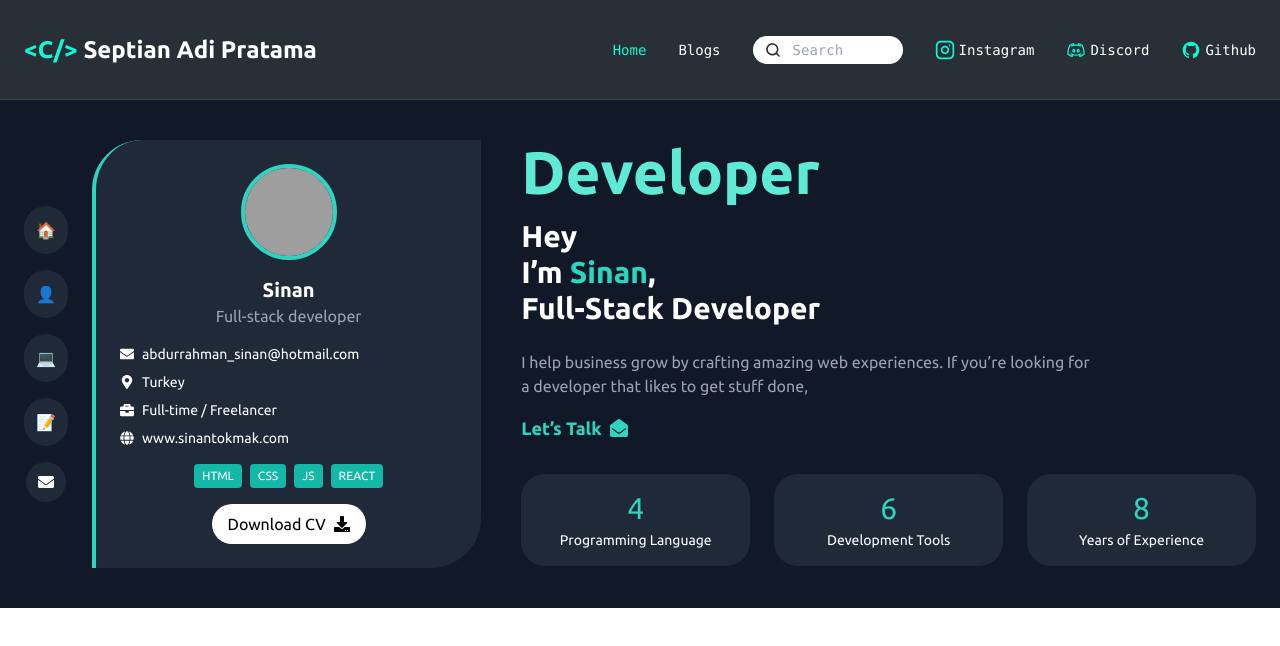
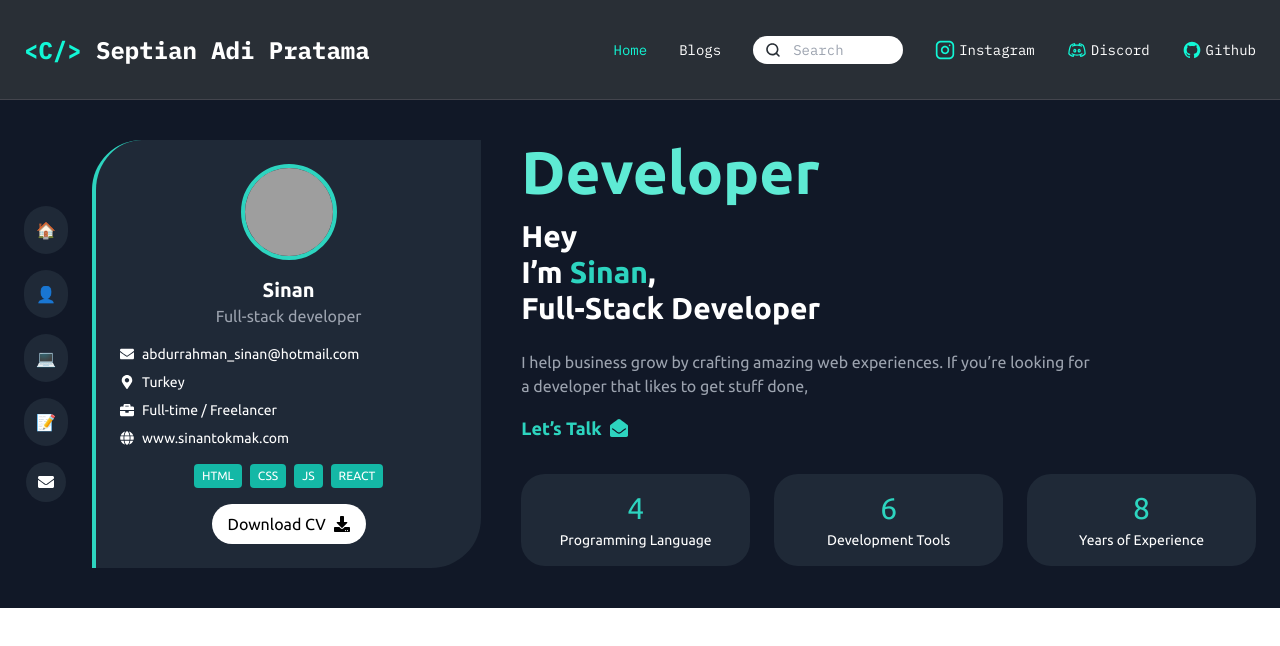
Before and after one commit to septianadip17/personal-website, a React (Vite) app: page / in a window 1280 px wide. Shown: the top 646 px of the page. Built offline with nearby package versions, Linux system fonts and the light colour scheme; grey boxes are pictures that could not be loaded.

Commit message:
header done but still not responsive

```diff
--- a/index.html
+++ b/index.html
@@ -5,19 +5,11 @@
   <meta charset="UTF-8" />
   <link rel="icon" type="image/svg+xml" href="/vite.svg" />
   <meta name="viewport" content="width=device-width, initial-scale=1.0" />
-  <link rel="preconnect" href="https://fonts.googleapis.com">
-  <link rel="preconnect" href="https://fonts.gstatic.com" crossorigin>
 
-  <!-- ibm plex mono -->
   <link
     href="https://fonts.googleapis.com/css2?family=IBM+Plex+Mono:ital,wght@0,100;0,200;0,300;0,400;0,500;0,600;0,700;1,100;1,200;1,300;1,400;1,500;1,600;1,700&family=Poppins:wght@500;600;700&display=swap"
     rel="stylesheet">
-  <!-- ubuntu font -->
-  <link rel="preconnect" href="https://fonts.googleapis.com">
-  <link rel="preconnect" href="https://fonts.gstatic.com" crossorigin>
-  <link
-    href="https://fonts.googleapis.com/css2?family=IBM+Plex+Mono:ital,wght@0,100;0,200;0,300;0,400;0,500;0,600;0,700;1,100;1,200;1,300;1,400;1,500;1,600;1,700&family=Poppins:wght@500;600;700&family=Ubuntu:ital,wght@0,300;0,400;0,500;0,700;1,300;1,400;1,500;1,700&display=swap"
-    rel="stylesheet">
+    <link href="https://fonts.googleapis.com/css2?family=IBM+Plex+Mono:ital,wght@0,100;0,200;0,300;0,400;0,500;0,600;0,700;1,100;1,200;1,300;1,400;1,500;1,600;1,700&family=Poppins:wght@500;600;700&family=Ubuntu:wght@300;400;500;700&display=swap" rel="stylesheet">
   <title>Septian | Personal Website</title>
 </head>
 
--- a/src/components/Header.jsx
+++ b/src/components/Header.jsx
@@ -25,8 +25,8 @@ export default function Header() {
     <div className="bg-bg1">
       <header className="flex justify-between items-center border-b border-grey text-white mx-auto max-w-screen-2xl px-6 py-4 h-[100px]">
         {/* Logo */}
-        <div className="text-2xl font-bold whitespace-nowrap">
-          <span className="text-brand1">&lt;C/&gt;</span> Septian Adi Pratama
+        <div className="text-2xl font-bold whitespace-nowrap font-mono">
+          <span className="text-brand1 ">&lt;C/&gt;</span> Septian Adi Pratama
         </div>
 
         {/* Desktop Nav */}
--- a/tailwind.config.js
+++ b/tailwind.config.js
@@ -19,7 +19,7 @@ export default {
       },
       fontFamily: {
         sans: ["Ubuntu", ...defaultTheme.fontFamily.sans],
-        mono: ["Fira Code", ...defaultTheme.fontFamily.mono],
+        mono: ["IBM Plex Mono", ...defaultTheme.fontFamily.mono],
       },
     },
   },
```
